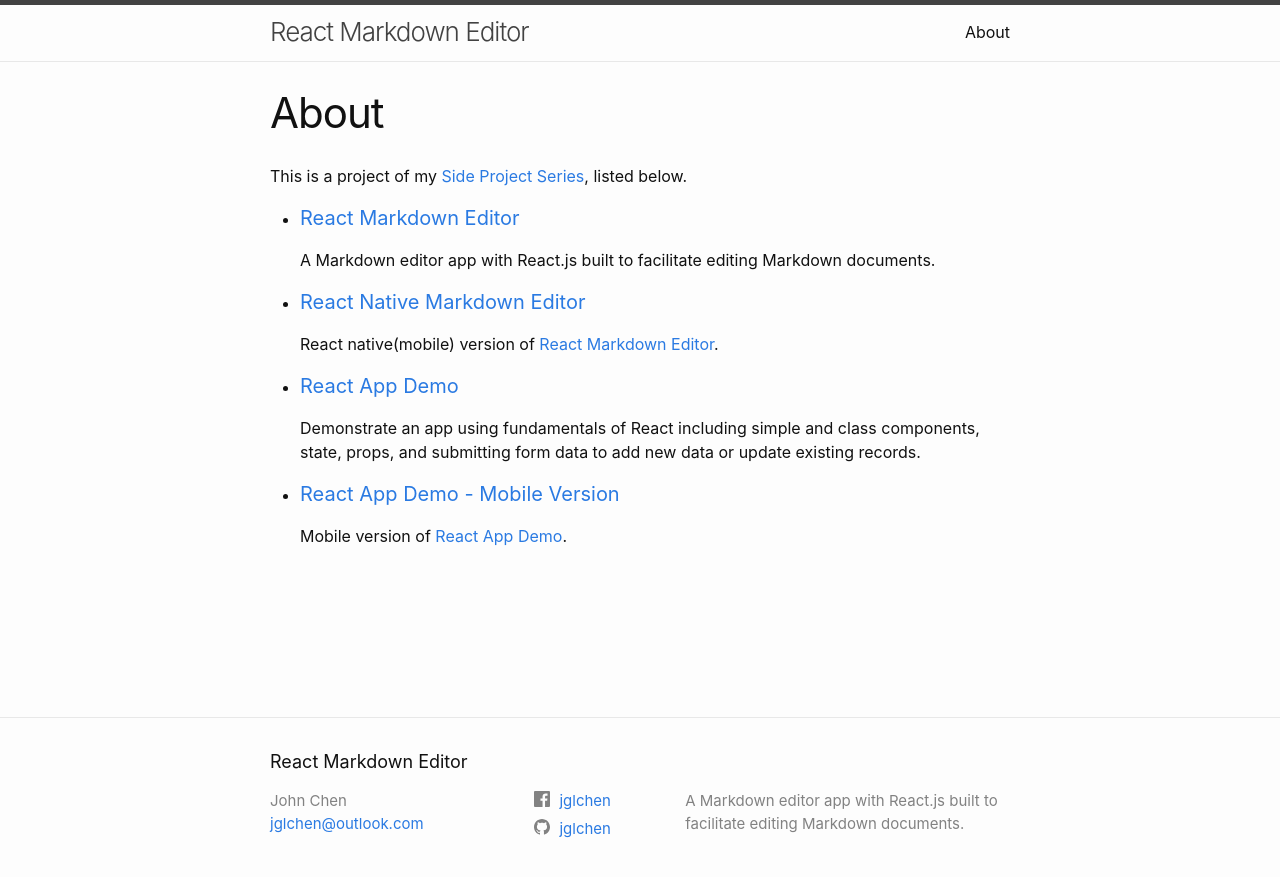
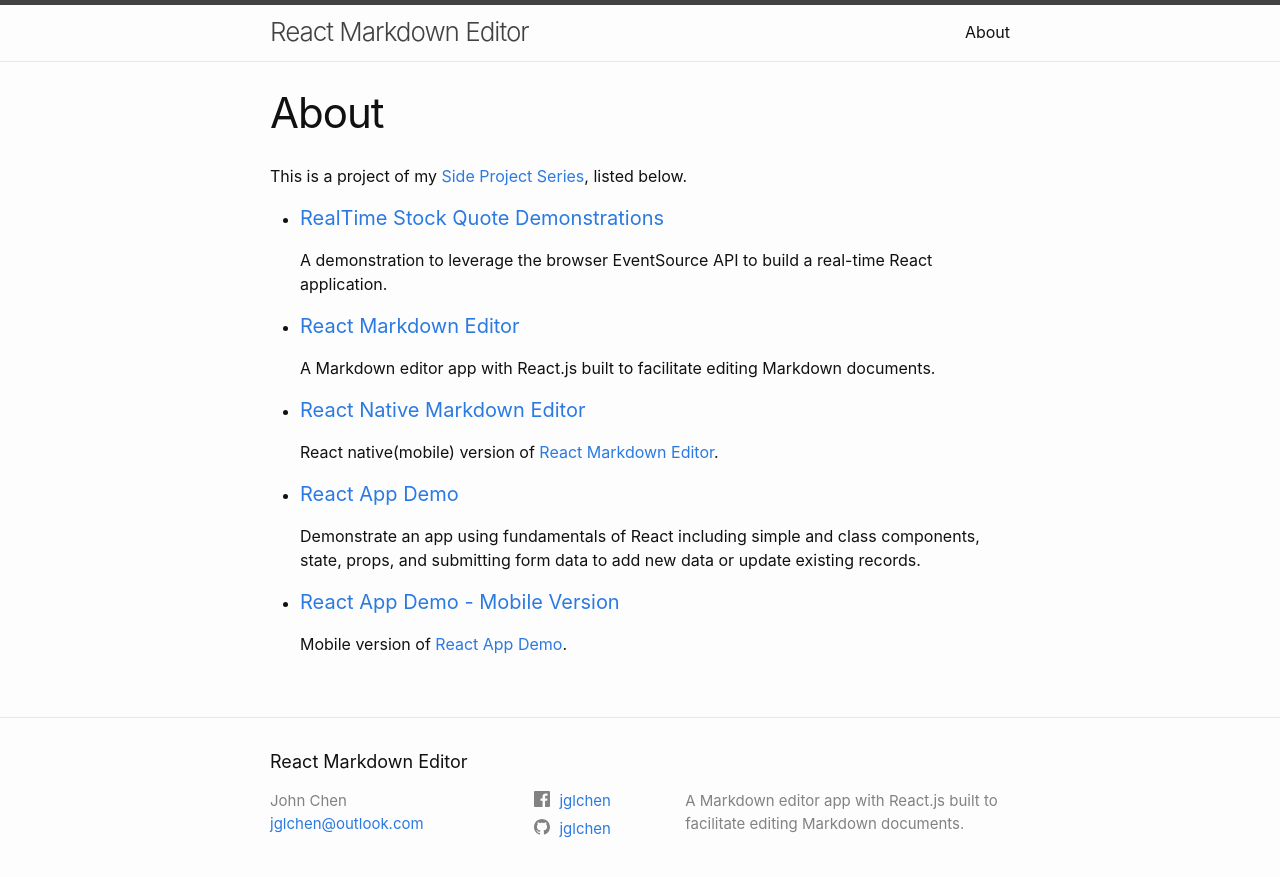
Before and after one commit to jglchen/react-md-editor, a Jekyll site: the page built from about.md, in a window 1280 px wide. Shown: the top 877 px of the page. Built offline with Jekyll 4.4.1, drawn with Linux system fonts in a browser that asks for light colours.

Commit message:
Update about.md

```diff
--- a/about.md
+++ b/about.md
@@ -5,6 +5,9 @@ permalink: /about/
 ---
 
 This is a project of my [Side Project Series](https://jglchen.github.io/), listed below.
+
+- #### [RealTime Stock Quote Demonstrations](https://jglchen.github.io/realtime-stock-next/)
+    A demonstration to leverage the browser EventSource API to build a real-time React application.
 
 - #### [React Markdown Editor](https://jglchen.github.io/react-md-editor/)
     A Markdown editor app with React.js built to facilitate editing Markdown documents.
```
